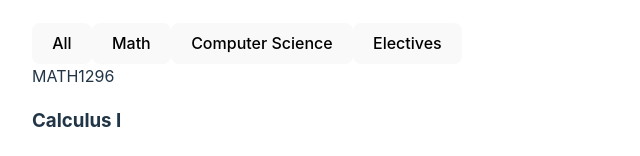
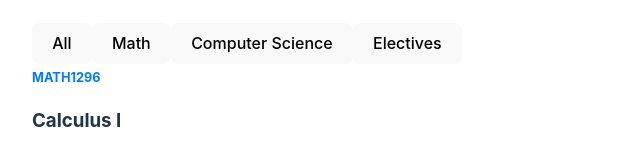
Before and after one commit to NilsSmith1/profilesapp, a React (Vite) app: page / in a window 1280 px wide. Shown: the part 635-791 px from the top of the page, without its empty margins (0-640 px from the left). Built offline with nearby package versions, Linux system fonts and the light colour scheme.

Commit message:
Modified How the courses look

```diff
--- a/src/App.jsx
+++ b/src/App.jsx
@@ -48,9 +48,10 @@ const Coursework = () => {
       <div className="grid grid-cols-1 md:grid-cols-2 lg:grid-cols-3 gap-6">
         {filteredCourses.map(course => (
           <div key={course.id} className="p-5 border rounded-lg shadow-sm hover:shadow-md transition-shadow">
-            <span className="text-xs font-mono text-gray-400">{course.code}</span>
-            <h3 className="text-xl font-semibold mb-2">{course.name}</h3>
-            <p className="text-gray-600 text-sm">{course.description}</p>
+
+             <span className="course-code">{course.code}</span>
+                  <h3>{course.name}</h3>
+                  <p>{course.description}</p>
           </div>
         ))}
       </div>
```
